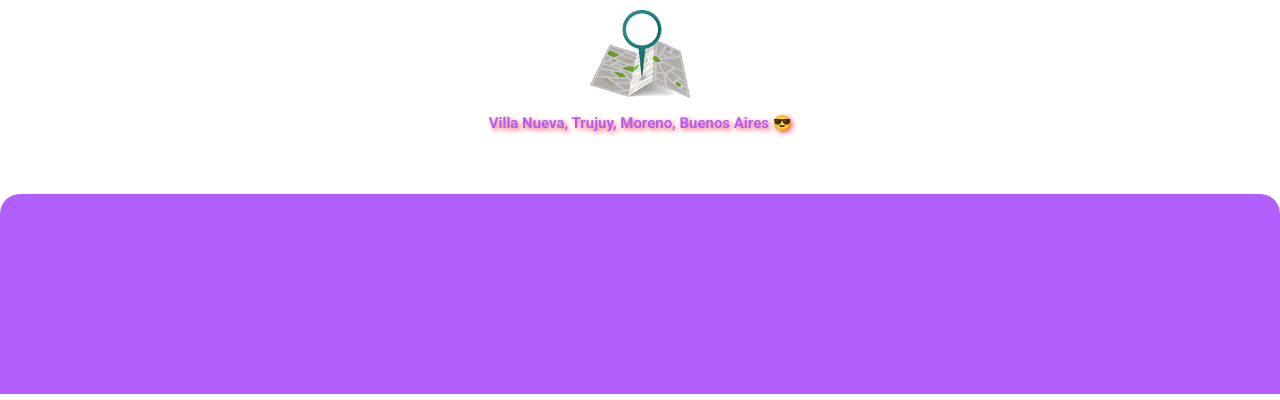
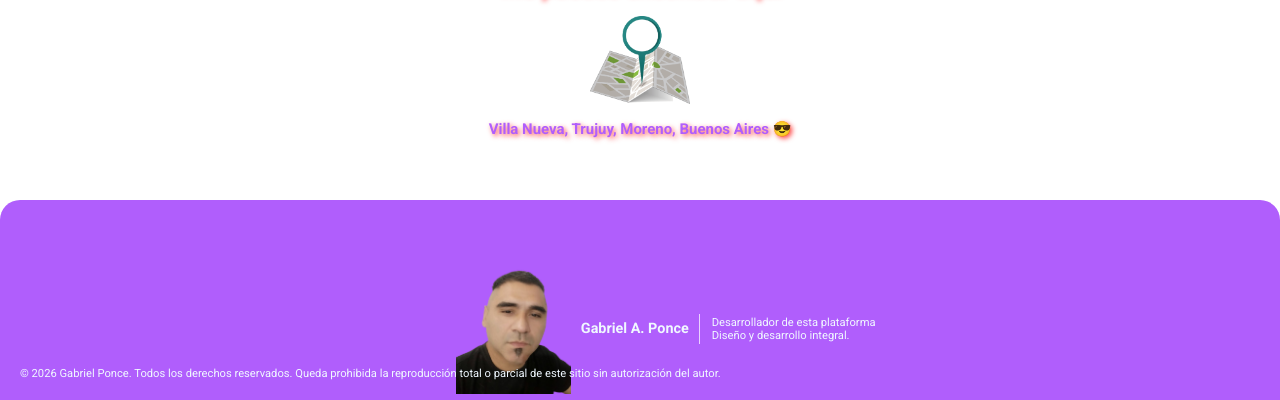
Before and after one commit to Micomercio/reparaciones, a Flask app: page / in a window 1280 px wide. Shown: the part 2089-2489 px from the top of the page. Run offline with Flask 3, Linux system fonts and the light colour scheme; some web fonts are replaced.

Commit message:
agregado del footer

```diff
--- a/static/css/styles.css
+++ b/static/css/styles.css
@@ -188,7 +188,7 @@ main{
 .h1-oportunidad{
     color: var(--color-principal-00);
     margin-bottom: 3%;
-    text-shadow: 2px 2px 5px rgba(17, 255, 0, 0.7);
+    text-shadow: var(--shadow-titulos);
 }
 
 .div-img-aparatos{
@@ -199,8 +199,6 @@ main{
 
 .img-aparatos{
     width: 300px;
-    border-radius: 100%;
-    border: solid 5px var(--color-principal-00);
     display: flex;
     justify-content: center;
 }
@@ -251,6 +249,10 @@ main{
     margin-bottom: 15px;
 }
 
+.h1-pc{
+    text-shadow: var(--shadow-titulos);
+}
+
 .div-img-pc{
     width: 100%;
     display: flex;
@@ -260,8 +262,6 @@ main{
 
 .img-pc{
     width: 300px;
-    border: solid 5px var(--color-principal-00);
-    border-radius: 10px;
     margin-top: 10px;
 }
 
@@ -364,7 +364,56 @@ main{
     border-top-right-radius: 20px;
 }
 
+/*       FOOTER      */
 
+.div-desarrollador{
+    width: 100%;
+    height: 20%;
+    padding-top: 5%;
+    padding-left: 2%;
+}
+
+.img-desarrollador{
+    width: 9%;
+    height: auto;
+    margin-right: 10px;
+
+}
+
+.div-img-nombre{
+    display: flex;
+    align-items: center;
+    justify-content: center;
+    color: aliceblue;
+}
+
+.div-img-nombre h4{
+    font-size: .9rem;
+}
+
+.div-barra{
+    width: 5px;
+    height: 30px;
+    z-index: 1000;
+    border-left: 1px solid rgba(255, 255, 255, 0.719);
+    margin-left: 10px;
+    margin-right: 7px;
+}
+
+.p-desarrollador{
+    font-size: .7rem;
+}
+
+.div-derechos{
+    position: absolute;
+    bottom: 0;
+    margin: 20px;
+    font-size: .7rem;
+    color: aliceblue;
+    display: flex;
+    justify-content: center;
+    align-items: center;
+}
 
 /***
          @MEDIA PARA CELULARES EN ORIZONTAL
--- a/templates/index.html
+++ b/templates/index.html
@@ -3,11 +3,12 @@
 <head>
     <meta charset="UTF-8">
     <meta name="viewport" content="width=device-width, initial-scale=1.0">
-    <title>Document</title>
+    <title>QuedoComoNuevo</title>
     <link rel="stylesheet" href=" {{ url_for('static', filename='css/styles.css') }} ">
     <link rel="preconnect" href="https://fonts.googleapis.com">
     <link rel="preconnect" href="https://fonts.gstatic.com" crossorigin>
     <link href="https://fonts.googleapis.com/css2?family=Geomini:wght@200..800&family=Roboto:ital,wght@0,100..900;1,100..900&display=swap" rel="stylesheet">
+    <link rel="icon" type="image/png" href="{{ url_for('static', filename='img/logo-icon.png') }}">
 </head>
 <body>
     <header class="header">
@@ -100,7 +101,7 @@
             <h1 class="h1-contacto">Contacto</h1>
             <div class="div-whatsapp">
 
-                <a class="a-whatsapp" id="what" href="https://wa.me/5491162689457?text=Hola%20buenos%20dias,%20Gabriel"  target="_blank" rel="noopener noreferrer">
+                <a class="a-whatsapp" id="what" href="https://wa.me/5491162689457?text=Hola%20buenos%20dias,%20Gabriel."  target="_blank" rel="noopener noreferrer">
                     <img class="img-whatsapp" for="what" src="{{ url_for('static', filename='img/whatsapp.png') }}" alt="">
                     <h2>11-6268-9457</h2>
                 </a>
@@ -131,6 +132,28 @@
 
     <footer class="footer">
 
+        <div class="div-desarrollador">
+            <div class="div-desarrollador-1">
+                <div class="div-img-nombre">
+                    <img class="img-desarrollador" src="{{ url_for('static', filename='img/gabriel-ponce.png') }}" alt="">
+                    <h4>Gabriel A. Ponce</h4>
+                    <div class="div-barra"></div>
+                    <div class="p-desarrollador">
+                    <p>Desarrollador de esta plataforma</p>
+                    <p>Diseño y desarrollo integral.</p>
+                </div>
+                </div>
+            </div>
+        </div>
+        <div class="div-derechos">
+            <p>
+                © 2026 Gabriel Ponce. Todos los derechos reservados.
+                Queda prohibida la reproducción total o parcial de
+                este sitio sin autorización del autor.
+            </p>
+
+        </div>
+
     </footer>
 </body>
 </html>
```
Also changed, not shown: static/img/Gabriel-ponce.png (added), static/img/aparatos.png, static/img/logo-icon.png (added), 1 other file.
